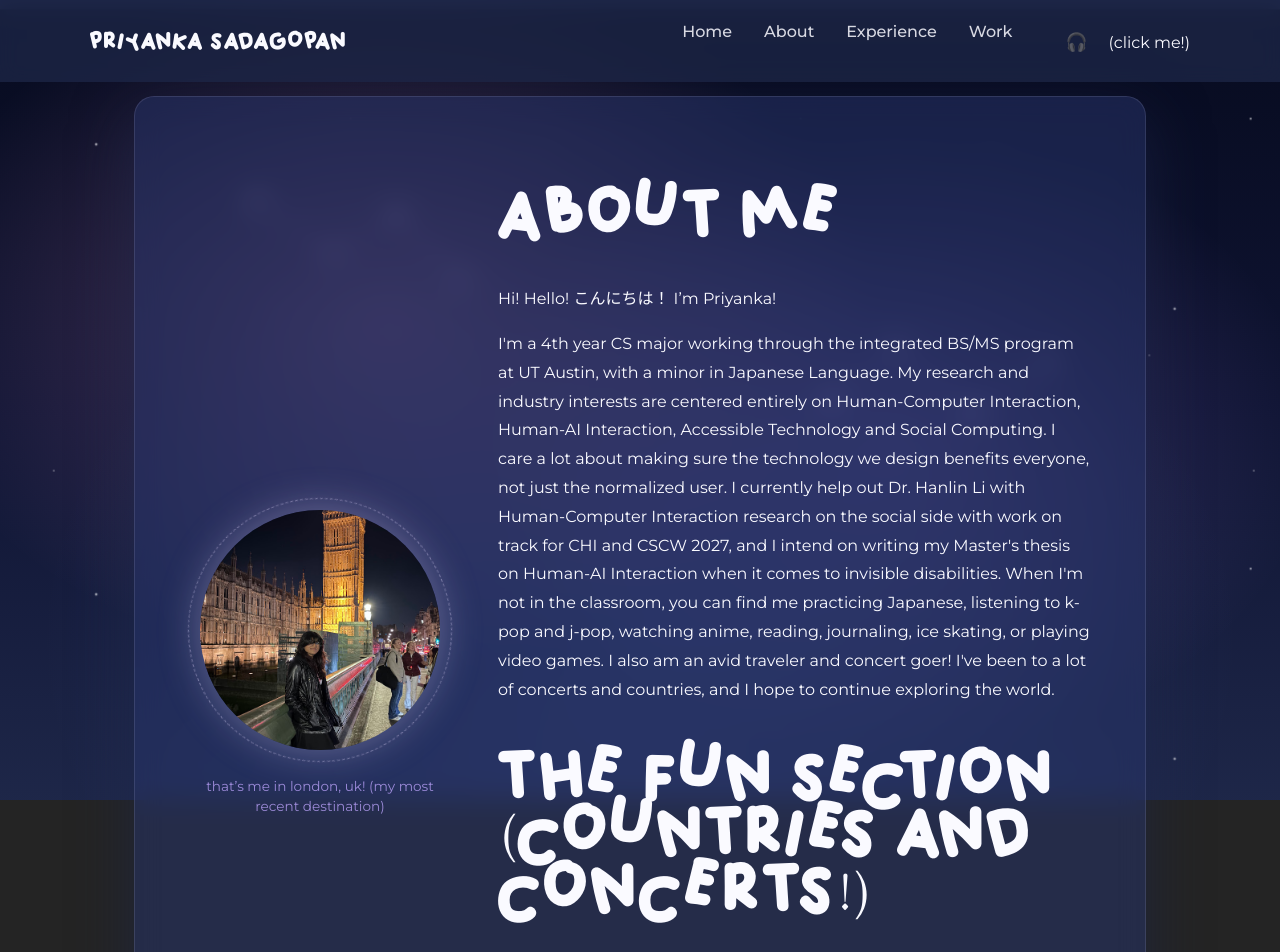
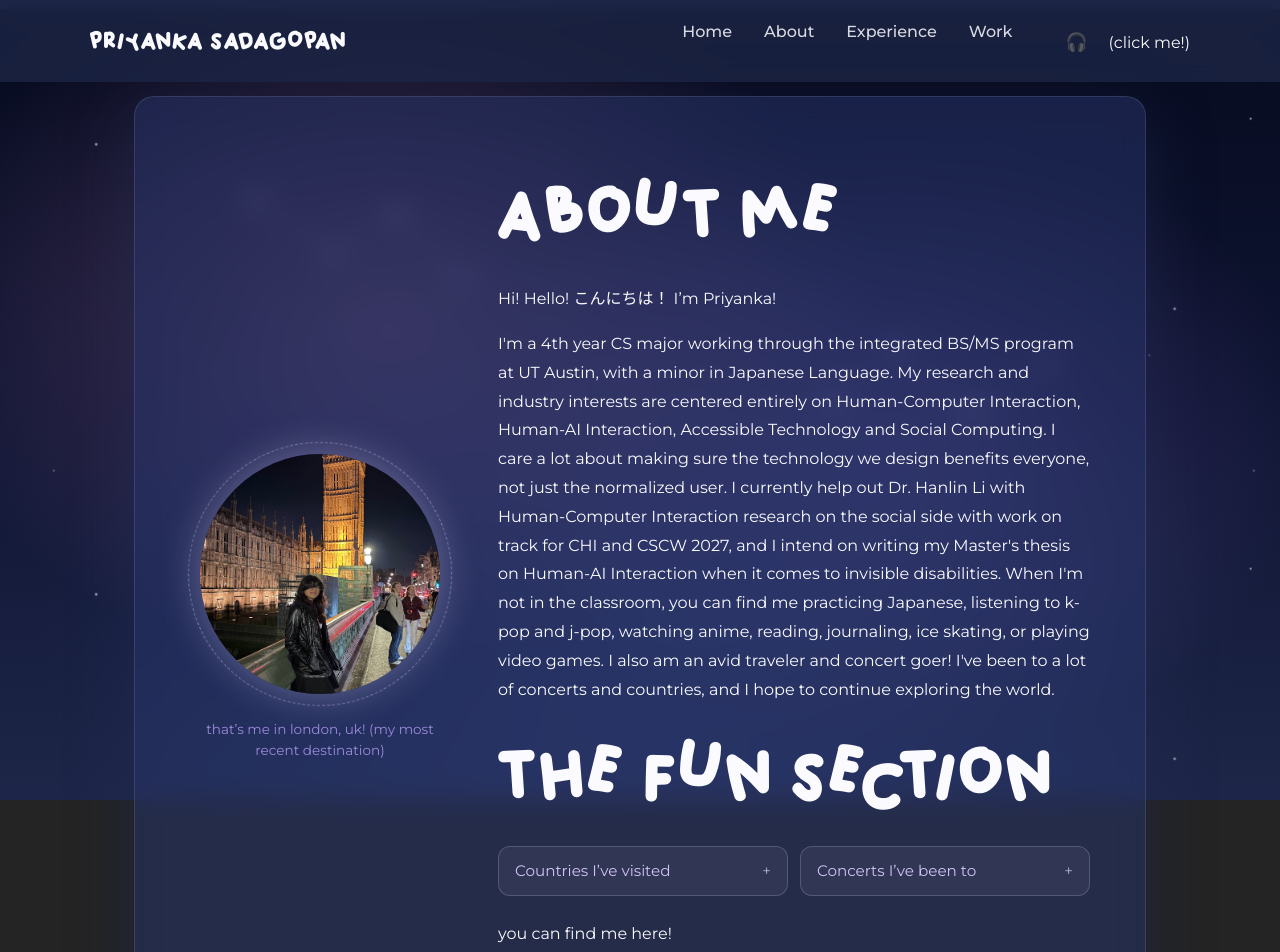
Before and after one commit to priyankas23/priya_portfolio, a React (Vite) app: page /about in a window 1280 px wide. Shown: the top 952 px of the page. Built offline with nearby package versions, Linux system fonts and the light colour scheme.

Commit message:
Updated fall 2026

```diff
--- a/src/pages/About.jsx
+++ b/src/pages/About.jsx
@@ -30,7 +30,7 @@ export default function About() {
           </p>
 
 
-          <h1> The Fun Section (countries and concerts!) </h1>
+          <h1> The Fun Section </h1>
           <div className="about-lists">
             <details>
               <summary>Countries I’ve visited</summary>
```
